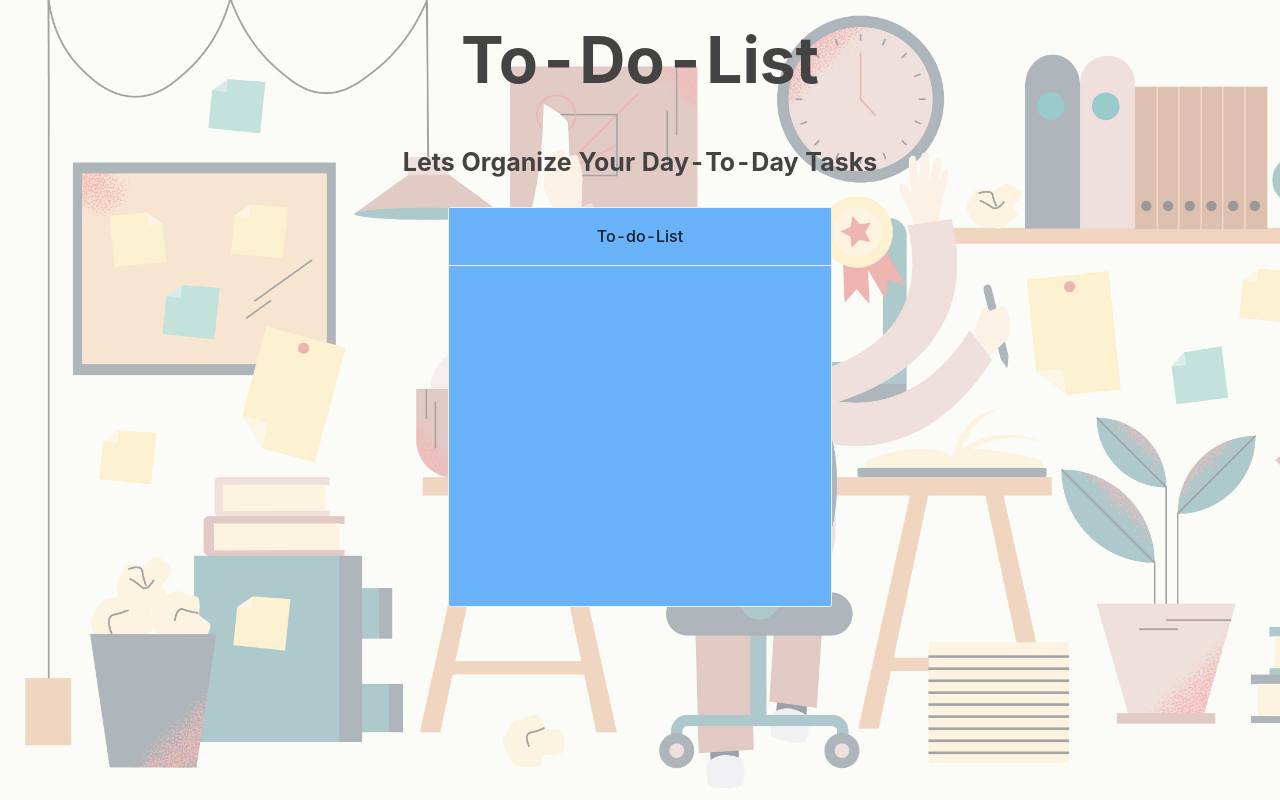
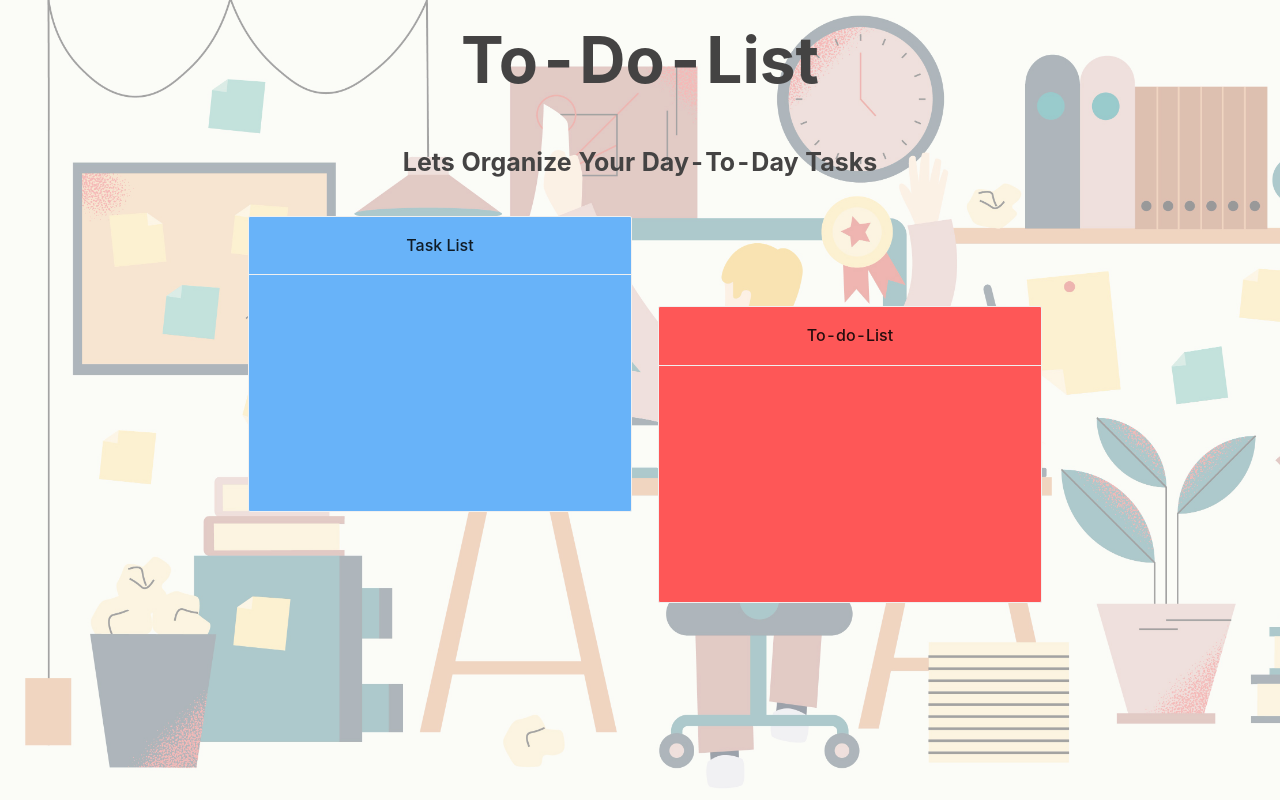
Before and after one commit to ThanuH/my-to-do-app-, a React (Create React App) app in the folder to-do-app/: page / in a window 1280 px wide. Both pictures are taken after a click on the button "View task list". Built offline with nearby package versions, Linux system fonts and the light colour scheme.

Commit message:
Dev Phase 11

```diff
--- a/to-do-app/src/Components/Pages/ViewList.tsx
+++ b/to-do-app/src/Components/Pages/ViewList.tsx
@@ -17,8 +17,8 @@ const ViewList = () => {
     setNewList(state.state);
   }, [newList]);
 
-  const listClick = (index: any) => {
-    console.log("Failed:", index);
+  const listClick = (event:any ,index:number) => {
+    console.log("Failed:",index );
   };
 
   return (
@@ -27,21 +27,40 @@ const ViewList = () => {
       <p className="Text">Lets Organize Your Day-To-Day Tasks</p>
 
       <Card
-        title="To-do-List"
-        className="site-card-border-less-wrapper"
-        style={{ backgroundColor: "#68B3F9" }}
+        title="Task List"
+        className="task-list"
+        style={{ backgroundColor: "#68B3F9"}}
       >
         {newList.map((item: any, index: number) => (
-          <Button
+          <Button block
             style={{ backgroundColor: "#4788E8" }}
             size="small"
-            onChange={(index) => listClick(index)}
+            type="primary"
+            onClick={(event) =>listClick(event,index)
+            }
           >
-            <h3>{item.title} </h3>
-            <p>{item.description}</p>
+            <p>{item.title}:{item.description}</p>
           </Button>
         ))}
       </Card>
+      <Card
+        title="To-do-List"
+        className="to-do-list"
+        style={{ backgroundColor: "#FE5757"}}
+      >
+        {newList.map((item: any, index: number) => (
+          <Button block
+            style={{ backgroundColor: "#F05252" }}
+            size="small"
+            type="primary"danger
+            onClick={(event) =>listClick(event,index)
+            }
+          >
+            <p>{item.title}:{item.description}</p>
+          </Button>
+        ))}
+      </Card>
+
     </div>
   );
 };
--- a/to-do-app/src/Style/App.css
+++ b/to-do-app/src/Style/App.css
@@ -34,10 +34,29 @@
     z-index: 1;
 
 }
-.site-card-border-less-wrapper {
+.task-list {
     background: #68B3F9;
     text-align: center;
-    height: 50%;
+    height: 180%;
     width: 30%;
+    position: absolute;
+    right: 200px;
+    bottom: -9px;
+    font-family: "SF Pro Display";
+    font-weight: bold;
+    font-size: 15px;
 
   }
+
+.to-do-list{
+    background: #FE5757;
+    text-align: center;
+    position:absolute;
+    left: 210px;
+    bottom: 197px;
+    height: 180%;
+    width: 30%;
+    font-family: "SF Pro Display";
+    font-weight: bold;
+    font-size: 15px;
+}
```
